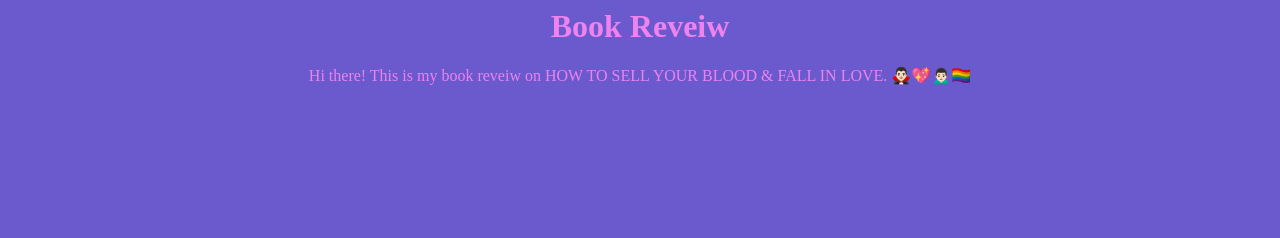
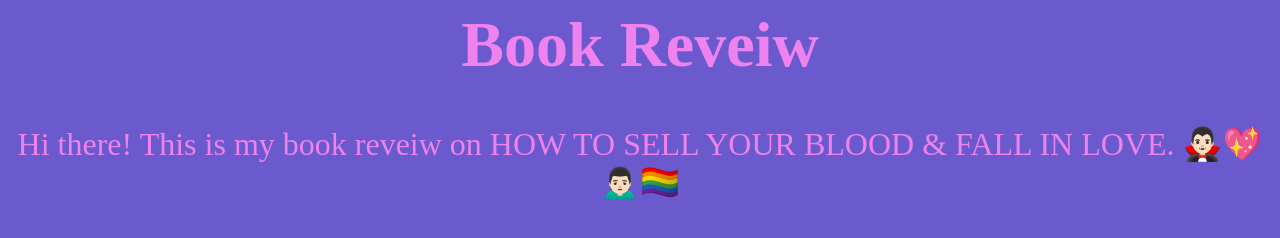
Before and after one commit to Subject3393/Hello-world, a plain HTML site: page index.html in a window 1280 px wide. Drawn offline with Linux system fonts and the light colour scheme.

Commit message:
Update index.html

```diff
--- a/index.html
+++ b/index.html
@@ -9,8 +9,8 @@
 </head>
 
 <body style="background-color:SlateBlue;">
-<h1 style="color:violet;">Book Reveiw</h1>
-<p style="color:violet;">Hi there! This is my book reveiw on HOW TO SELL YOUR BLOOD & FALL IN LOVE. 🧛🏻‍♂️💖🙍🏻‍♂️🏳‍🌈 </p>
+<h1 style="color:violet; font-size:400%;">Book Reveiw</h1>
+<p style="color:violet; font-size:200%;">Hi there! This is my book reveiw on HOW TO SELL YOUR BLOOD & FALL IN LOVE. 🧛🏻‍♂️💖🙍🏻‍♂️🏳‍🌈 </p>
 </body>
 
 
```
